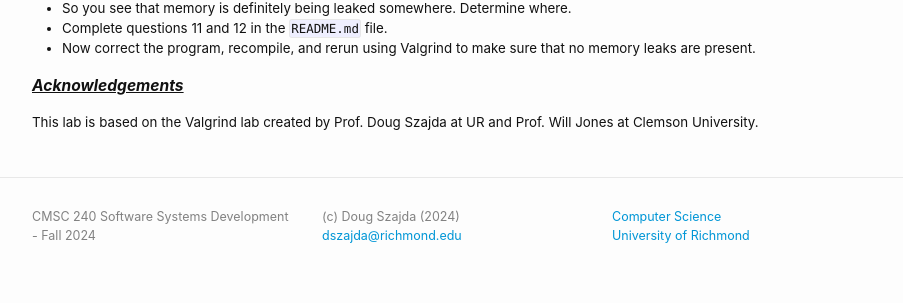
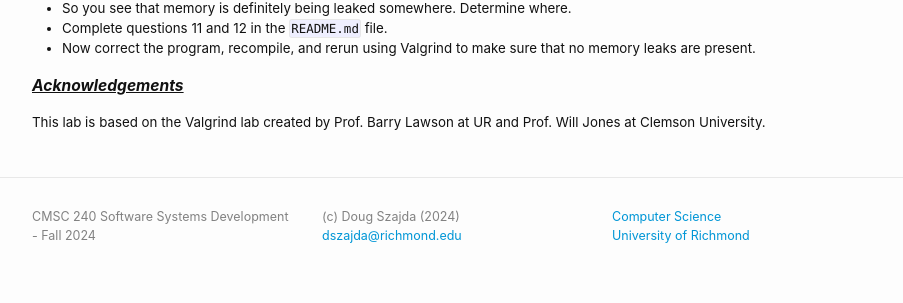
Before and after one commit to cmsc240-f24-dcs/cmsc240-f24-s2.github.io, a Jekyll site: the page built from labs/lab7.md, in a window 1280 px wide. Shown: the part 1734-2037 px from the top of the page, without its empty margins (188-1091 px from the left). Built offline with Jekyll 4.4.1, drawn with Linux system fonts in a browser that asks for light colours.

Commit message:
changed the acknowledgement to credit Barry for this lab

```diff
--- a/labs/lab7.md
+++ b/labs/lab7.md
@@ -83,4 +83,4 @@ Now let’s walk through some intentionally buggy example programs, demonstratin
 
 ### Acknowledgements
 
-This lab is based on the Valgrind lab created by Prof. Doug Szajda at UR and Prof. Will Jones at Clemson University.
+This lab is based on the Valgrind lab created by Prof. Barry Lawson at UR and Prof. Will Jones at Clemson University.
```
